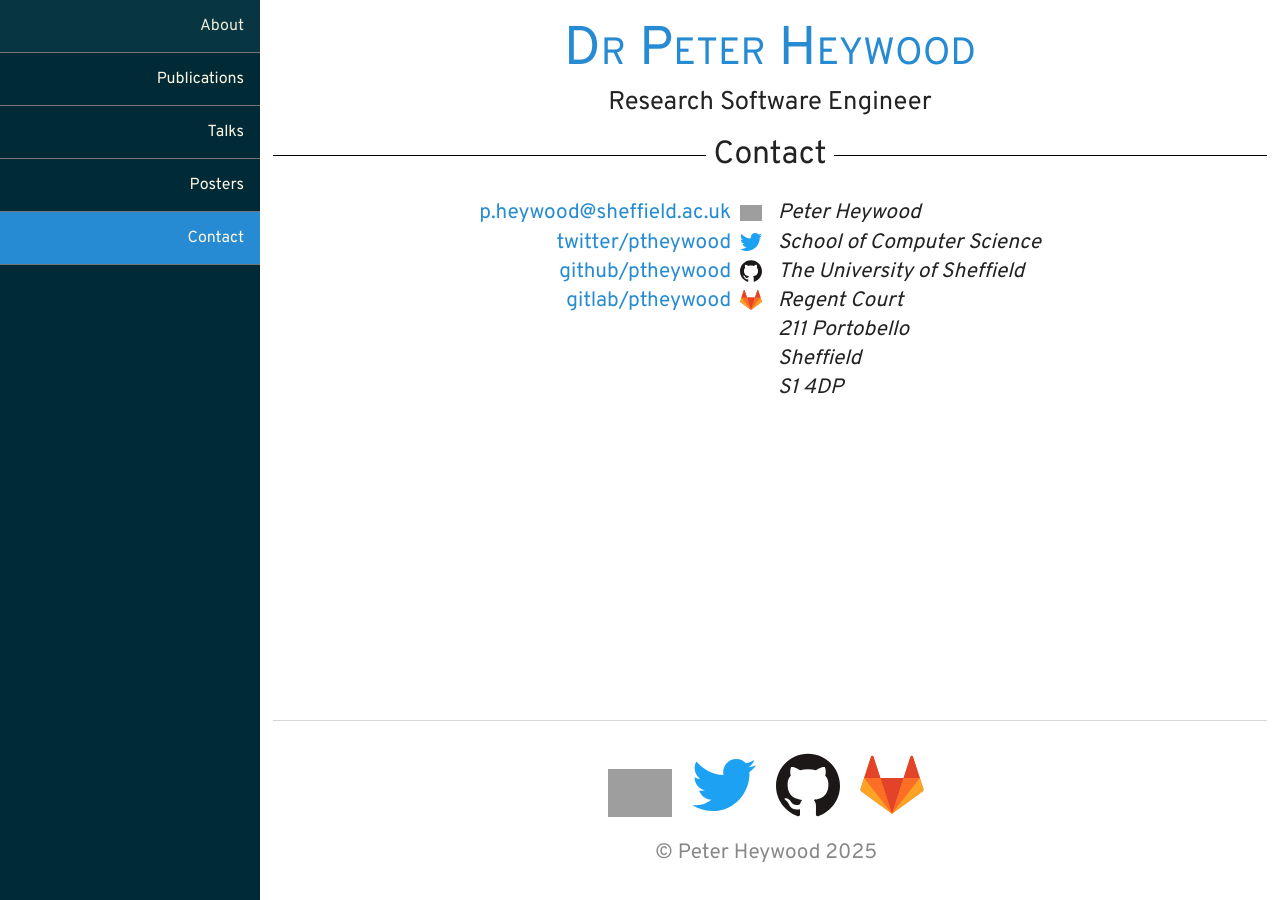
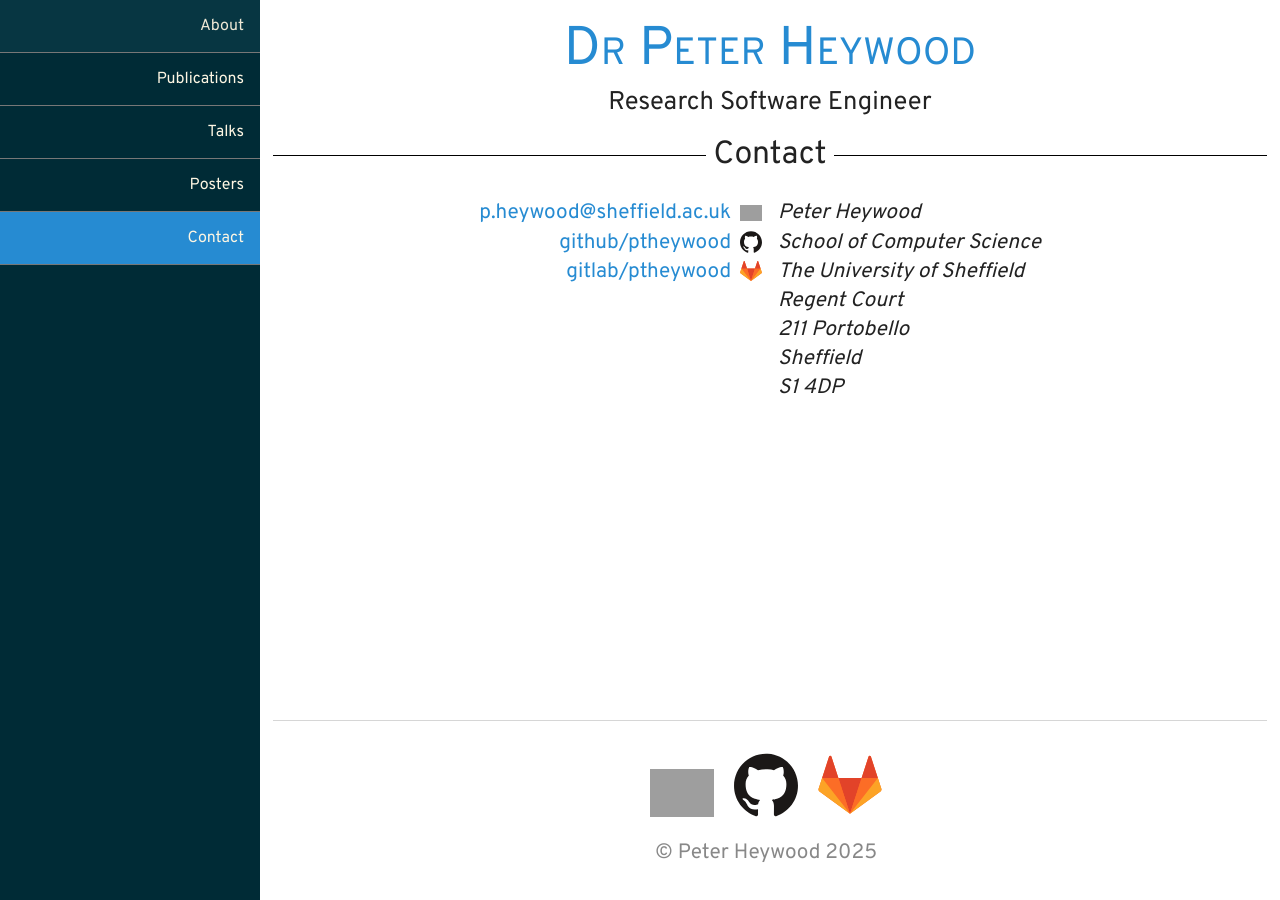
Before and after one commit to ptheywood/ptheywood.github.io, a Jekyll site: the page built from contact/index.html, in a window 1280 px wide. Built offline with Jekyll 4.4.1, drawn with Linux system fonts in a browser that asks for light colours; nearby versions of some CDN libraries; some web fonts are replaced; grey boxes are pictures that could not be loaded.

Commit message:
Remove twitter link from contact

```diff
--- a/_data/contact.yml
+++ b/_data/contact.yml
@@ -3,12 +3,6 @@
   url: mailto:p.heywood@sheffield.ac.uk
   icon: /img/font-awesome/envelope.svg
   contact_order: 0
-
-- text: Twitter
-  alternative: twitter/ptheywood
-  url: https://twitter.com/ptheywood/
-  icon: /img/twitter/Twitter_logo_blue.svg
-  contact_order: 1
 
 - text: Github
   alternative: github/ptheywood
```
Also changed, not shown: img/twitter/Twitter_logo_blue.svg (deleted).
